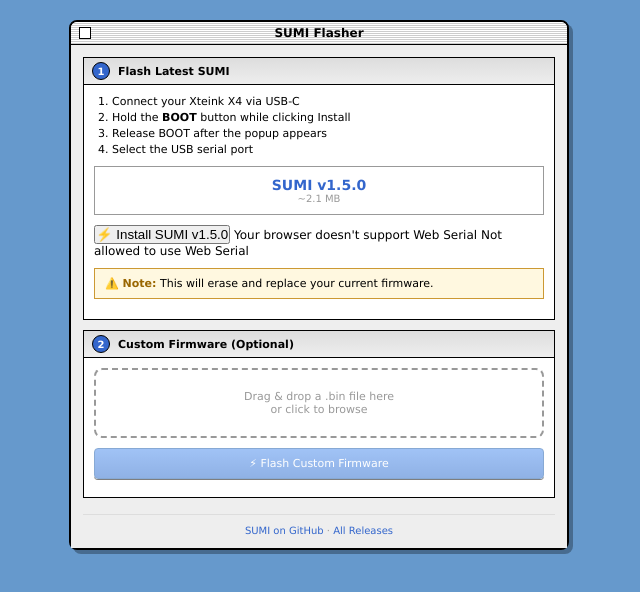
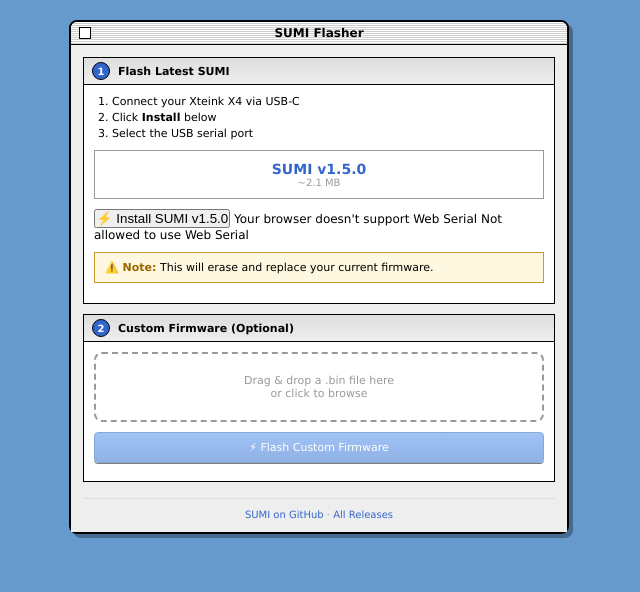
Before and after one commit to psychoplath9450/SUMI, a plain HTML site: page docs/flasher/index.html in a window 1280 px wide. Shown: the whole page, without its empty margins (321-961 px from the left). Drawn offline with Linux system fonts and the light colour scheme.

Commit message:
small changes

```diff
--- a/docs/flasher/index.html
+++ b/docs/flasher/index.html
@@ -192,8 +192,7 @@
                     <div class="instructions">
                         <ol>
                             <li>Connect your Xteink X4 via USB-C</li>
-                            <li>Hold the <strong>BOOT</strong> button while clicking Install</li>
-                            <li>Release BOOT after the popup appears</li>
+                            <li>Click <strong>Install</strong> below</li>
                             <li>Select the USB serial port</li>
                         </ol>
                     </div>
@@ -316,7 +315,7 @@
                 const port = await navigator.serial.requestPort();
                 const transport = new Transport(port, true);
 
-                progressText.textContent = 'Connecting (hold BOOT if needed)...';
+                progressText.textContent = 'Connecting...';
 
                 const esploader = new ESPLoader({
                     transport,
```
Also changed, not shown: README.md, 1 other file.
